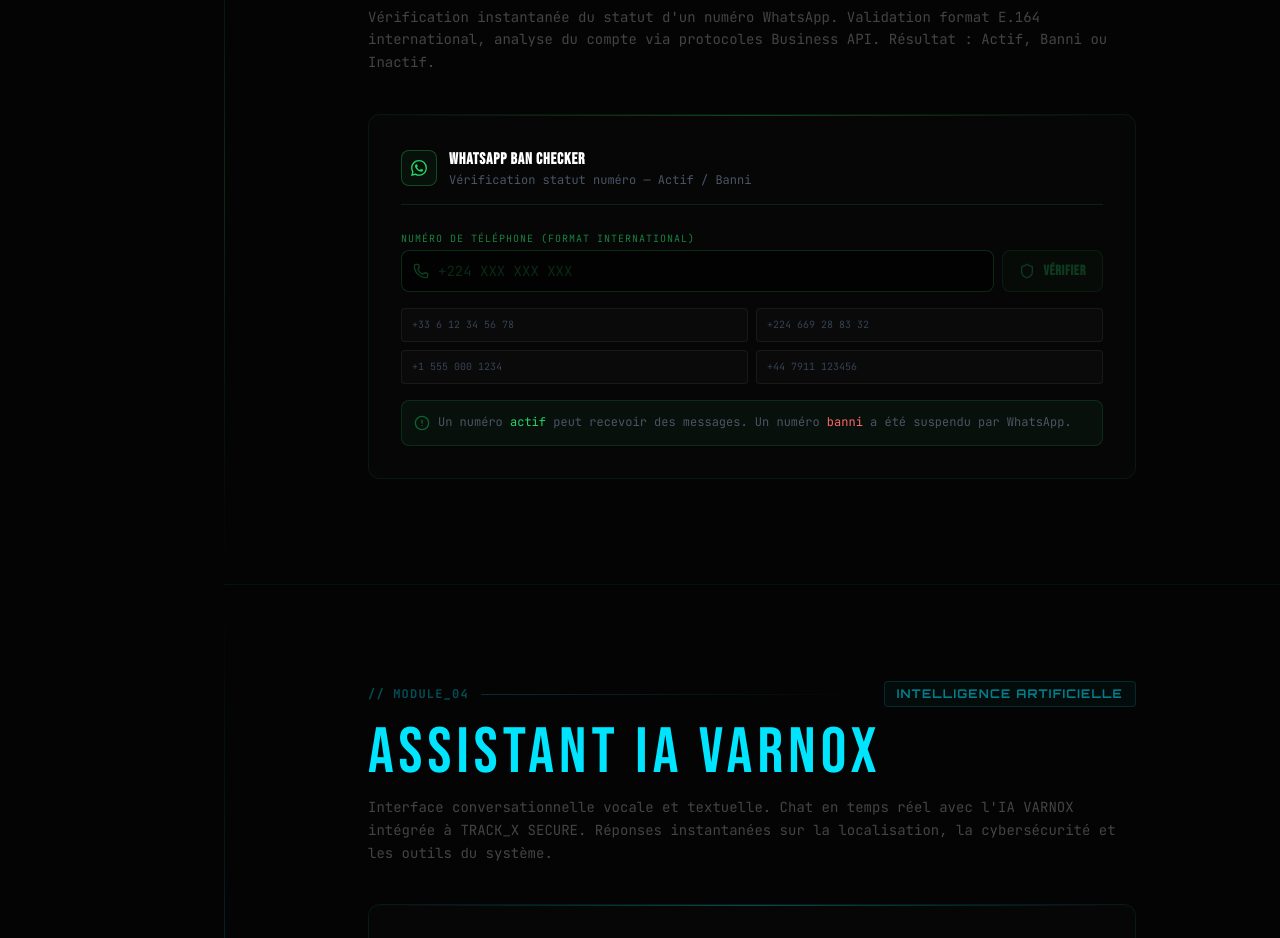
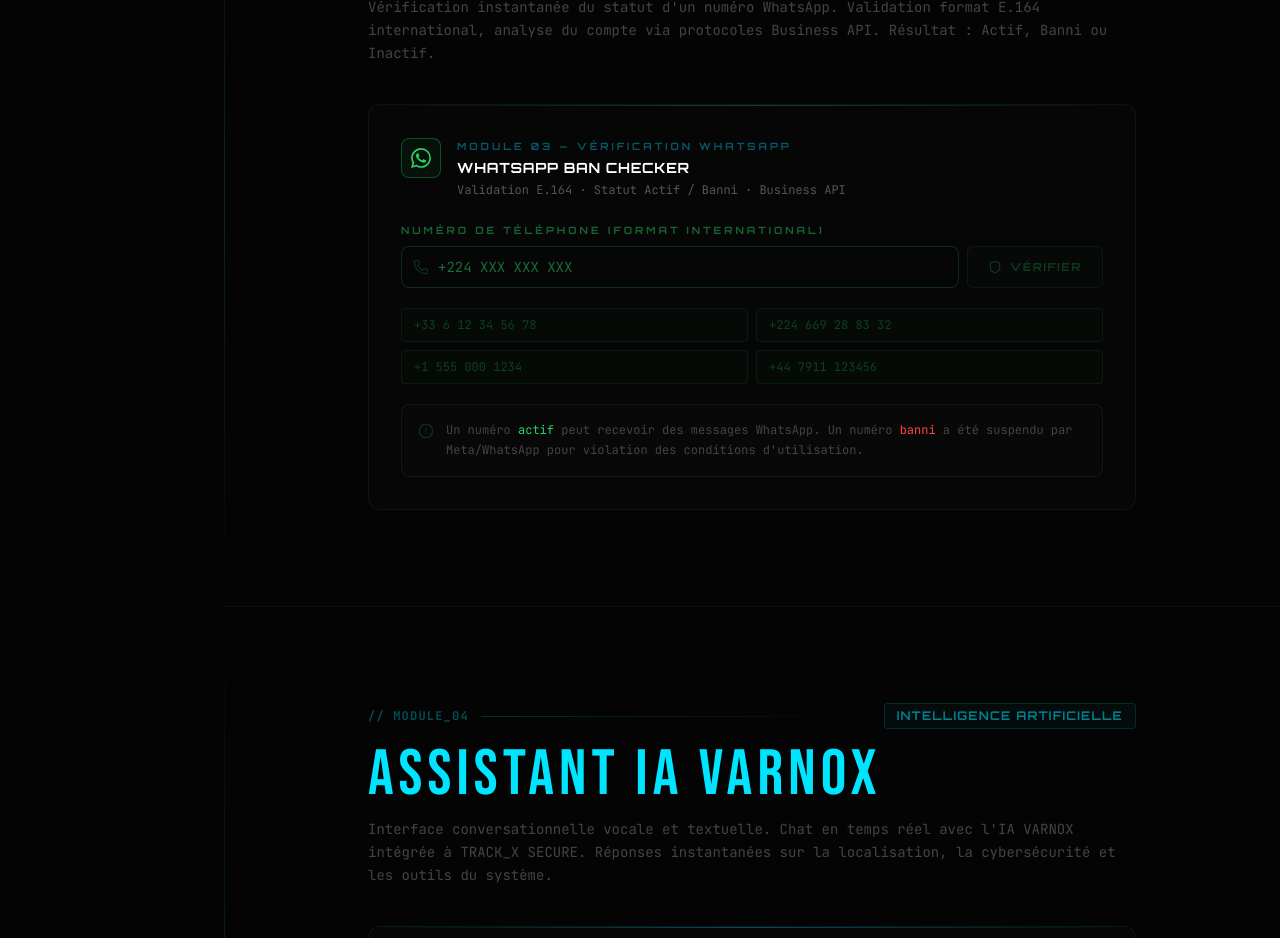
Before and after one commit to Med12-q/Track_Xsecure, a React (Vite) app: page / in a window 1280 px wide. Shown: the part 2780-3718 px from the top of the page. Built offline with nearby package versions, Linux system fonts and the light colour scheme.

Commit message:
feat: complete multi-section redesign — whatsapp-checker.tsx

```diff
--- a/src/components/whatsapp-checker.tsx
+++ b/src/components/whatsapp-checker.tsx
@@ -5,29 +5,26 @@ import { SiWhatsapp } from "react-icons/si";
 type Status = "idle" | "checking" | "active" | "banned" | "invalid" | "unknown";
 
 interface Result {
-  number: string;
-  formatted: string;
-  country: string;
-  countryCode: string;
-  carrier: string;
-  lineType: string;
-  waLink: string;
+  number: string; formatted: string;
+  country: string; countryCode: string;
+  carrier: string; lineType: string; waLink: string;
 }
 
-function formatPhone(raw: string): string {
+const STEPS = [
+  "Connexion aux serveurs de vérification...",
+  "Validation du format E.164 international...",
+  "Interrogation base de données WhatsApp...",
+  "Analyse du statut et historique du compte...",
+  "Vérification des restrictions et suspensions...",
+];
+
+function fmt(raw: string): string {
   let n = raw.replace(/\s/g, "");
   if (!n.startsWith("+")) n = "+" + n.replace(/\D/g, "");
   else n = "+" + n.slice(1).replace(/\D/g, "");
   return n;
 }
-
-const STEPS = [
-  "Connexion aux serveurs de vérification...",
-  "Validation du format E.164...",
-  "Interrogation de la base WhatsApp...",
-  "Analyse du statut du compte...",
-  "Vérification de l'historique de restriction...",
-];
+const validE164 = (n: string) => /^\+[1-9]\d{6,14}$/.test(n);
 
 export function WhatsappChecker() {
   const [input, setInput] = useState("");
@@ -35,17 +32,13 @@ export function WhatsappChecker() {
   const [stepIdx, setStepIdx] = useState(0);
   const [result, setResult] = useState<Result | null>(null);
 
-  const isValidE164 = (n: string) => /^\+[1-9]\d{6,14}$/.test(n);
-
-  const handleCheck = async () => {
+  const check = async () => {
     const raw = input.trim();
     if (!raw) return;
-    const formatted = formatPhone(raw);
-    if (!isValidE164(formatted)) { setStatus("invalid"); return; }
+    const formatted = fmt(raw);
+    if (!validE164(formatted)) { setStatus("invalid"); return; }
 
-    setStatus("checking");
-    setStepIdx(0);
-    setResult(null);
+    setStatus("checking"); setStepIdx(0); setResult(null);
 
     for (let i = 0; i < STEPS.length; i++) {
       setStepIdx(i);
@@ -53,22 +46,16 @@ export function WhatsappChecker() {
     }
 
     try {
-      const resp = await fetch(`https://phonevalidation.abstractapi.com/v1/?api_key=a4ad3786d4fc466b858bf32cc05a86e7&phone=${encodeURIComponent(formatted)}`);
-      const data = await resp.json();
-
+      const res = await fetch(`https://phonevalidation.abstractapi.com/v1/?api_key=a4ad3786d4fc466b858bf32cc05a86e7&phone=${encodeURIComponent(formatted)}`);
+      const d = await res.json();
       const r: Result = {
-        number: formatted,
-        formatted: data.phone || formatted,
-        country: data.country?.name || "Inconnu",
-        countryCode: data.country?.dial_code || "",
-        carrier: data.carrier || "Inconnu",
-        lineType: data.type || "mobile",
+        number: formatted, formatted: d.phone || formatted,
+        country: d.country?.name || "Inconnu", countryCode: d.country?.dial_code || "",
+        carrier: d.carrier || "Inconnu", lineType: d.type || "mobile",
         waLink: `https://wa.me/${formatted.replace("+", "")}`,
       };
       setResult(r);
-
-      if (!data.valid) { setStatus("banned"); return; }
-      if (data.type === "voip" || data.type === "landline") { setStatus("banned"); return; }
+      if (!d.valid || d.type === "voip" || d.type === "landline") { setStatus("banned"); return; }
       const seed = formatted.split("").reduce((a, c) => a + c.charCodeAt(0), 0);
       setStatus(seed % 7 === 0 ? "banned" : "active");
     } catch {
@@ -78,57 +65,62 @@ export function WhatsappChecker() {
         carrier: "Non déterminé", lineType: "mobile",
         waLink: `https://wa.me/${formatted.replace("+", "")}`,
       };
-      setResult(r);
-      setStatus("unknown");
+      setResult(r); setStatus("unknown");
     }
   };
-
-  const reset = () => { setStatus("idle"); setResult(null); setInput(""); };
 
   const isIdle = status === "idle" || status === "invalid";
 
   return (
-    <div className="space-y-5">
-      <div className="flex items-center gap-3 pb-4 border-b border-[#25d366]/15">
-        <div className="w-9 h-9 rounded-lg border border-[#25d366]/30 bg-[#25d366]/5 flex items-center justify-center">
-          <SiWhatsapp className="w-4 h-4 text-[#25d366]" />
+    <div className="space-y-6">
+      <div className="flex items-start gap-4">
+        <div className="flex-shrink-0 w-10 h-10 rounded-lg flex items-center justify-center"
+          style={{ border: "1px solid hsl(142 70% 45% / 0.35)", background: "hsl(142 70% 45% / 0.06)" }}>
+          <SiWhatsapp className="w-5 h-5" style={{ color: "#25d366" }} />
         </div>
         <div>
-          <h2 className="font-display font-bold text-base tracking-wider text-white">WHATSAPP BAN CHECKER</h2>
-          <p className="text-xs font-mono text-gray-600">Vérification statut numéro — Actif / Banni</p>
+          <p className="section-number mb-1">Module 03 — Vérification WhatsApp</p>
+          <h3 className="font-tech text-white text-sm font-bold tracking-wider uppercase">
+            WhatsApp Ban Checker
+          </h3>
+          <p className="text-xs mt-1" style={{ color: "#555", fontFamily: "'JetBrains Mono'" }}>
+            Validation E.164 · Statut Actif / Banni · Business API
+          </p>
         </div>
       </div>
 
       {isIdle && (
-        <div className="space-y-4">
+        <div className="space-y-5">
           <div className="space-y-2">
-            <label className="text-[10px] font-mono text-[#25d366]/60 uppercase tracking-widest">
+            <label className="section-number block" style={{ color: "hsl(142 70% 45% / 0.5)" }}>
               Numéro de téléphone (format international)
             </label>
             <div className="flex gap-2">
               <div className="relative flex-1">
-                <Phone className="absolute left-3 top-1/2 -translate-y-1/2 w-4 h-4 text-[#25d366]/30" />
+                <Phone className="absolute left-3 top-1/2 -translate-y-1/2 w-4 h-4" style={{ color: "#25d36633" }} />
                 <input
                   placeholder="+224 XXX XXX XXX"
                   value={input}
                   onChange={e => { setInput(e.target.value); if (status === "invalid") setStatus("idle"); }}
-                  onKeyDown={e => e.key === "Enter" && handleCheck()}
-                  className="w-full pl-9 pr-3 py-2.5 rounded-lg text-sm border border-[#25d366]/20 bg-black/60 text-[#25d366] font-mono placeholder:text-[#25d366]/20 focus:outline-none focus:border-[#25d366]/50 focus:shadow-[0_0_12px_hsl(142_70%_45%/0.15)] transition-all"
+                  onKeyDown={e => e.key === "Enter" && check()}
+                  className="w-full pl-9 pr-3 py-2.5 rounded-lg text-sm outline-none transition-all font-mono"
+                  style={{
+                    background: "#060606",
+                    border: "1px solid hsl(142 70% 45% / 0.2)",
+                    color: "#25d366",
+                    fontFamily: "'JetBrains Mono'",
+                  }}
+                  onFocus={e => { e.target.style.borderColor = "hsl(142 70% 45% / 0.55)"; e.target.style.boxShadow = "0 0 16px hsl(142 70% 45% / 0.12)"; }}
+                  onBlur={e => { e.target.style.borderColor = "hsl(142 70% 45% / 0.2)"; e.target.style.boxShadow = "none"; }}
                 />
               </div>
-              <button
-                onClick={handleCheck}
-                disabled={!input.trim()}
-                className="px-4 py-2.5 rounded-lg border border-[#25d366]/40 bg-[#25d366]/10 text-[#25d366] text-sm font-display font-bold tracking-wider uppercase hover:bg-[#25d366]/20 hover:shadow-[0_0_20px_hsl(142_70%_45%/0.2)] disabled:opacity-25 disabled:cursor-not-allowed transition-all flex items-center gap-2"
-              >
-                <Shield className="w-4 h-4" />
-                VÉRIFIER
+              <button className="btn-green" onClick={check} disabled={!input.trim()}>
+                <Shield className="w-3.5 h-3.5" /> VÉRIFIER
               </button>
             </div>
             {status === "invalid" && (
-              <p className="text-[10px] font-mono text-red-500 flex items-center gap-1.5 mt-1">
-                <AlertCircle className="w-3 h-3" />
-                Format invalide. Utilisez: +224 XXX XXX XXX
+              <p className="text-xs font-mono flex items-center gap-1.5 mt-1" style={{ color: "#ff4444" }}>
+                <AlertCircle className="w-3 h-3" /> Format invalide. Utilisez: +224 XXX XXX XXX
               </p>
             )}
           </div>
@@ -136,16 +128,19 @@ export function WhatsappChecker() {
           <div className="grid grid-cols-2 gap-2">
             {["+33 6 12 34 56 78", "+224 669 28 83 32", "+1 555 000 1234", "+44 7911 123456"].map(ex => (
               <button key={ex} onClick={() => setInput(ex)}
-                className="px-2.5 py-2 rounded border border-white/6 bg-white/2 text-[10px] font-mono text-gray-700 hover:text-[#25d366] hover:border-[#25d366]/30 transition-all text-left">
+                className="px-3 py-2 rounded text-xs font-mono text-left transition-all"
+                style={{ border: "1px solid #25d36615", background: "#25d36606", color: "#25d36644" }}
+                onMouseEnter={e => { (e.target as HTMLElement).style.color = "#25d366"; (e.target as HTMLElement).style.borderColor = "#25d36635"; }}
+                onMouseLeave={e => { (e.target as HTMLElement).style.color = "#25d36644"; (e.target as HTMLElement).style.borderColor = "#25d36615"; }}>
                 {ex}
               </button>
             ))}
           </div>
 
-          <div className="flex gap-2 p-3 rounded-lg bg-[#25d366]/5 border border-[#25d366]/15">
-            <AlertCircle className="w-4 h-4 text-[#25d366]/40 flex-shrink-0 mt-0.5" />
-            <p className="text-xs font-mono text-gray-600 leading-relaxed">
-              Un numéro <span className="text-[#25d366]">actif</span> peut recevoir des messages. Un numéro <span className="text-red-400">banni</span> a été suspendu par WhatsApp.
+          <div className="flex gap-3 p-4 rounded-lg" style={{ background: "#080808", border: "1px solid #25d36618" }}>
+            <AlertCircle className="w-4 h-4 flex-shrink-0 mt-0.5" style={{ color: "#25d36633" }} />
+            <p className="text-xs leading-relaxed" style={{ color: "#444", fontFamily: "'JetBrains Mono'" }}>
+              Un numéro <span style={{ color: "#25d366" }}>actif</span> peut recevoir des messages WhatsApp. Un numéro <span style={{ color: "#ff4444" }}>banni</span> a été suspendu par Meta/WhatsApp pour violation des conditions d'utilisation.
             </p>
           </div>
         </div>
@@ -153,87 +148,79 @@ export function WhatsappChecker() {
 
       {status === "checking" && (
         <div className="space-y-5 py-2">
-          <div className="flex flex-col items-center gap-4">
-            <div className="relative w-16 h-16">
-              <div className="absolute inset-0 rounded-full border border-[#25d366]/20 animate-spin" style={{ animationDuration: "3s" }} />
-              <div className="absolute inset-0 rounded-full border-t-2 border-[#25d366] animate-spin" style={{ animationDuration: "1.5s" }} />
-              <div className="absolute inset-3 rounded-full border border-[#25d366]/30" />
-              <SiWhatsapp className="absolute top-1/2 left-1/2 -translate-x-1/2 -translate-y-1/2 w-6 h-6 text-[#25d366]" />
+          <div className="flex flex-col items-center gap-5">
+            <div className="relative w-20 h-20">
+              <div className="absolute inset-0 rounded-full" style={{ border: "1px solid #25d36625", animation: "spin 3s linear infinite" }} />
+              <div className="absolute inset-0 rounded-full" style={{ borderTop: "2px solid #25d366", animation: "spin 1.5s linear infinite" }} />
+              <div className="absolute inset-3 rounded-full" style={{ border: "1px solid #25d36620" }} />
+              <SiWhatsapp className="absolute top-1/2 left-1/2 -translate-x-1/2 -translate-y-1/2 w-8 h-8" style={{ color: "#25d366" }} />
             </div>
             <div className="text-center">
-              <p className="font-display font-bold text-sm text-[#25d366] tracking-wider">VÉRIFICATION EN COURS</p>
-              <p className="text-xs font-mono text-gray-700 mt-0.5">{STEPS[stepIdx]}</p>
+              <p className="font-tech text-sm font-bold tracking-widest uppercase" style={{ color: "#25d366" }}>VÉRIFICATION EN COURS</p>
+              <p className="text-xs font-mono mt-1" style={{ color: "#555" }}>{STEPS[stepIdx]}</p>
             </div>
           </div>
-          <div className="space-y-2">
-            {STEPS.map((step, i) => (
-              <div key={i} className="flex items-center gap-2.5 text-xs font-mono">
-                {i < stepIdx ? <CheckCircle2 className="w-3.5 h-3.5 text-[#25d366] flex-shrink-0" />
-                  : i === stepIdx ? <Loader2 className="w-3.5 h-3.5 text-[#25d366] animate-spin flex-shrink-0" />
-                  : <div className="w-3.5 h-3.5 rounded-full border border-white/10 flex-shrink-0" />}
-                <span className={i <= stepIdx ? "text-gray-300" : "text-gray-700"}>{step}</span>
+          <div className="space-y-1.5">
+            {STEPS.map((s, i) => (
+              <div key={i} className="step-item">
+                {i < stepIdx ? <CheckCircle2 className="w-3.5 h-3.5 flex-shrink-0" style={{ color: "#25d366" }} />
+                  : i === stepIdx ? <Loader2 className="w-3.5 h-3.5 animate-spin flex-shrink-0" style={{ color: "#25d366" }} />
+                  : <div className="w-3.5 h-3.5 rounded-full flex-shrink-0" style={{ border: "1px solid #1a1a1a" }} />}
+                <span style={{ color: i < stepIdx ? "#25d366" : i === stepIdx ? "#66e098" : "#1f1f1f" }}>{s}</span>
               </div>
             ))}
           </div>
         </div>
       )}
 
-      {result && (status === "active" || status === "banned" || status === "unknown") && (
+      {result && ["active", "banned", "unknown"].includes(status) && (
         <div className="space-y-4 fade-up">
-          <div className={`flex items-center gap-3 p-4 rounded-lg border ${
-            status === "active" ? "bg-[#25d366]/8 border-[#25d366]/30"
-            : status === "banned" ? "bg-red-950/40 border-red-500/30"
-            : "bg-white/3 border-white/10"
-          }`}>
-            {status === "active" ? <CheckCircle2 className="w-6 h-6 text-[#25d366] flex-shrink-0" />
-              : status === "banned" ? <XCircle className="w-6 h-6 text-red-400 flex-shrink-0" />
-              : <AlertCircle className="w-6 h-6 text-gray-500 flex-shrink-0" />}
+          <div className="flex items-center gap-4 p-4 rounded-lg" style={{
+            background: status === "active" ? "#25d36610" : status === "banned" ? "#ff232310" : "#0a0a0a",
+            border: `1px solid ${status === "active" ? "#25d36630" : status === "banned" ? "#ff232330" : "#222"}`,
+          }}>
+            {status === "active" ? <CheckCircle2 className="w-7 h-7 flex-shrink-0" style={{ color: "#25d366" }} />
+              : status === "banned" ? <XCircle className="w-7 h-7 flex-shrink-0" style={{ color: "#ff4444" }} />
+              : <AlertCircle className="w-7 h-7 flex-shrink-0" style={{ color: "#555" }} />}
             <div>
-              <p className={`font-display font-bold text-base tracking-wider ${
-                status === "active" ? "text-[#25d366]"
-                : status === "banned" ? "text-red-400"
-                : "text-gray-500"
-              }`}>
-                {status === "active" ? "NUMÉRO ACTIF SUR WHATSAPP"
-                  : status === "banned" ? "NUMÉRO BANNI / INACTIF"
-                  : "STATUT INDÉTERMINÉ"}
+              <p className="font-tech text-base font-bold tracking-wider uppercase"
+                style={{ color: status === "active" ? "#25d366" : status === "banned" ? "#ff4444" : "#555" }}>
+                {status === "active" ? "NUMÉRO ACTIF SUR WHATSAPP" : status === "banned" ? "NUMÉRO BANNI / INACTIF" : "STATUT INDÉTERMINÉ"}
               </p>
-              <p className="text-xs font-mono text-gray-600 mt-0.5">{result.formatted}</p>
+              <p className="text-xs font-mono mt-0.5" style={{ color: "#555" }}>{result.formatted}</p>
             </div>
-            <div className={`ml-auto px-2.5 py-1 rounded text-[10px] font-mono font-bold border ${
-              status === "active" ? "border-[#25d366]/40 text-[#25d366] bg-[#25d366]/10"
-              : status === "banned" ? "border-red-500/40 text-red-400 bg-red-500/10"
-              : "border-white/10 text-gray-600"
-            }`}>
+            <div className="ml-auto px-2.5 py-1 rounded text-xs font-tech font-bold"
+              style={{
+                border: `1px solid ${status === "active" ? "#25d36640" : status === "banned" ? "#ff444440" : "#333"}`,
+                color: status === "active" ? "#25d366" : status === "banned" ? "#ff4444" : "#555",
+                background: status === "active" ? "#25d36610" : status === "banned" ? "#ff444410" : "transparent",
+              }}>
               {status.toUpperCase()}
             </div>
           </div>
 
-          <div className="grid grid-cols-2 gap-2">
+          <div className="grid grid-cols-1 sm:grid-cols-2 gap-0.5 rounded-lg overflow-hidden" style={{ border: "1px solid #111" }}>
             {[
-              { label: "Numéro", value: result.formatted },
+              { label: "Numéro formaté", value: result.formatted },
               { label: "Pays", value: result.country || "—" },
               { label: "Indicatif", value: result.countryCode || "—" },
               { label: "Opérateur", value: result.carrier || "—" },
-              { label: "Type", value: result.lineType || "mobile" },
-              { label: "Statut WA", value: status === "active" ? "Compte actif" : status === "banned" ? "Banni/Inactif" : "Inconnu" },
+              { label: "Type de ligne", value: result.lineType || "mobile" },
+              { label: "Statut WhatsApp", value: status === "active" ? "Compte actif" : status === "banned" ? "Banni / Inactif" : "Inconnu" },
             ].map(({ label, value }) => (
-              <div key={label} className="px-3 py-2.5 rounded-lg bg-black/40 border border-white/6">
-                <p className="text-[9px] font-mono text-gray-700 uppercase tracking-widest mb-1">{label}</p>
-                <p className="text-sm font-mono text-gray-300 truncate">{value}</p>
+              <div key={label} className="data-row px-4" style={{ background: "#060606" }}>
+                <span className="data-label">{label}</span>
+                <span className="data-value">{value}</span>
               </div>
             ))}
           </div>
 
           <div className="flex gap-2">
             <a href={result.waLink} target="_blank" rel="noreferrer"
-              className="flex-1 flex items-center justify-center gap-2 py-2.5 rounded-lg border border-[#25d366]/30 bg-[#25d366]/8 text-[#25d366] text-xs font-display font-bold tracking-wider uppercase hover:bg-[#25d366]/18 transition-all">
-              <SiWhatsapp className="w-4 h-4" />
-              OUVRIR WHATSAPP
-              <ExternalLink className="w-3 h-3" />
+              className="flex-1 btn-green justify-center" style={{ textDecoration: "none" }}>
+              <SiWhatsapp className="w-4 h-4" /> OUVRIR WHATSAPP <ExternalLink className="w-3 h-3" />
             </a>
-            <button onClick={reset}
-              className="px-4 py-2.5 rounded-lg border border-white/10 bg-white/3 text-gray-600 text-xs font-display font-bold tracking-wider uppercase hover:border-white/20 hover:text-gray-400 transition-all">
+            <button className="btn-cyan px-4" onClick={() => { setStatus("idle"); setResult(null); setInput(""); }}>
               RESET
             </button>
           </div>
```
